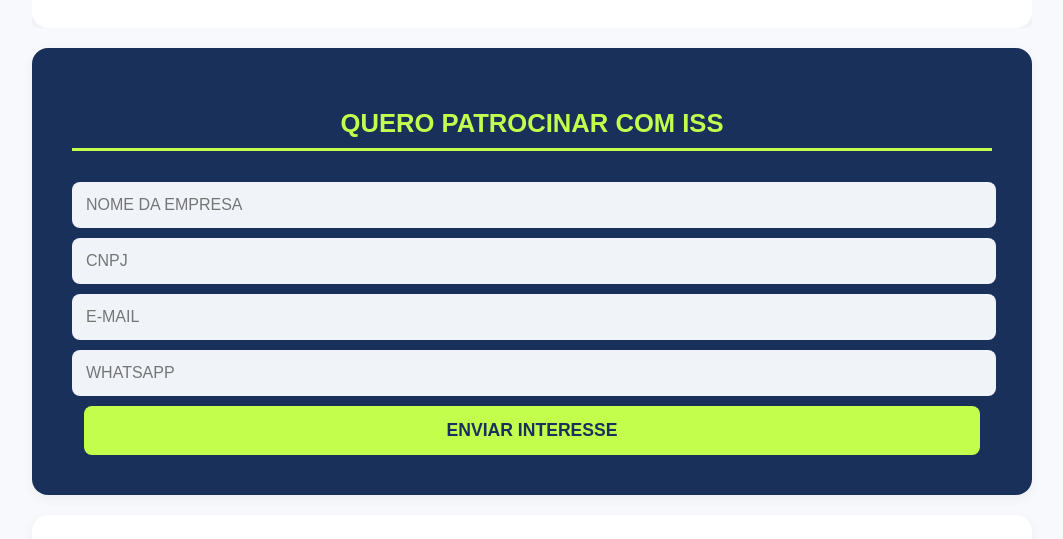
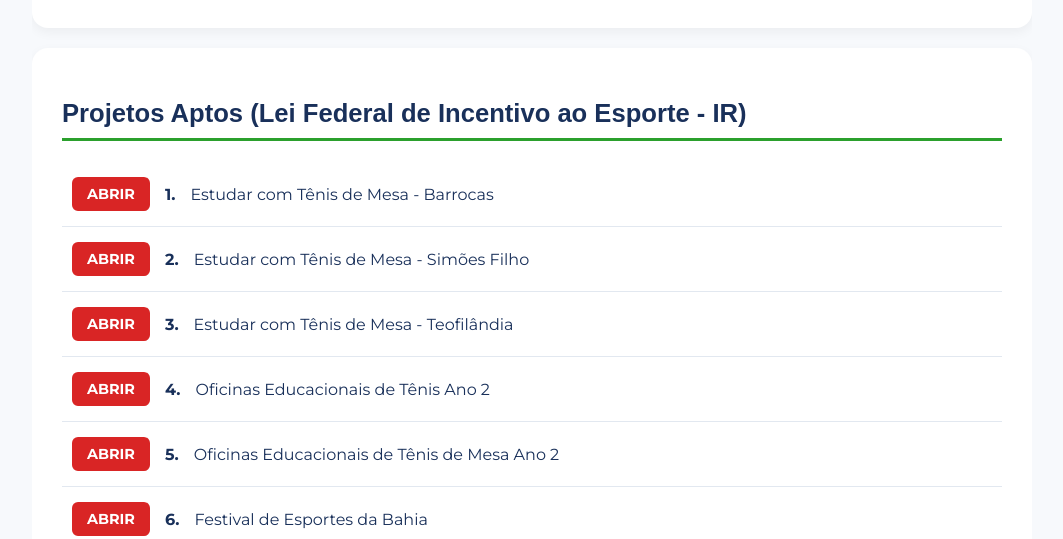
Before and after one commit to ctb-tm/lie-salvador, a plain HTML site: page index.html in a window 1280 px wide. Shown: the part 2026-2565 px from the top of the page, without its empty margins (108-1171 px from the left). Drawn offline with Linux system fonts and the light colour scheme.

Commit message:
Update index.html

```diff
--- a/index.html
+++ b/index.html
@@ -9,16 +9,17 @@
     <link href="https://fonts.googleapis.com/css2?family=Montserrat:wght@400;700;800&display=swap" rel="stylesheet">
     <style>
         :root {
-            --primary-blue: #19305A; /*  */
-            --accent-green-dark: #2BA02D; /*  */
-            --accent-green-light: #C3FE4D; /*  */
+            --primary-blue: #19305A;
+            --accent-green-dark: #2BA02D;
+            --accent-green-light: #C3FE4D;
+            --accent-red: #d92525;
             --background-light: #f7f9fc;
             --text-light: #ffffff;
             --text-dark: #333333;
         }
 
         body {
-            font-family: 'Montserrat', sans-serif; /* [cite: 3] */
+            font-family: 'Montserrat', sans-serif;
             margin: 0;
             padding: 20px;
             background-color: var(--background-light);
@@ -47,7 +48,7 @@
         header h1 {
             margin: 0;
             font-size: 1.8em;
-            font-family: 'Montserrat ExtraBold', sans-serif; /*  */
+            font-family: 'Montserrat ExtraBold', sans-serif;
             color: var(--primary-blue);
             text-align: center;
         }
@@ -109,7 +110,7 @@
         }
 
         h2 {
-            font-family: 'Montserrat ExtraBold', sans-serif; /*  */
+            font-family: 'Montserrat ExtraBold', sans-serif;
             border-bottom: 3px solid var(--accent-green-dark);
             padding-bottom: 10px;
             color: var(--primary-blue);
@@ -196,11 +197,50 @@
         th {
             background-color: var(--primary-blue);
             color: var(--text-light);
-            font-family: 'Montserrat ExtraBold', sans-serif; /*  */
+            font-family: 'Montserrat ExtraBold', sans-serif;
         }
 
         tr:nth-child(even) { background-color: #f8fafc; }
         tr:hover { background-color: #f1f5f9; }
+
+        /* ESTILOS PARA NOVA SEÇÃO DE PROJETOS FEDERAIS */
+        .federal-project-list {
+            list-style: none;
+            padding: 0;
+            margin-top: 20px;
+        }
+        .federal-project-item {
+            display: flex;
+            align-items: center;
+            padding: 15px 10px;
+            border-bottom: 1px solid #e2e8f0;
+            gap: 15px;
+        }
+        .federal-project-item:last-child {
+            border-bottom: none;
+        }
+        .btn-abrir {
+            background-color: var(--accent-red);
+            color: var(--text-light);
+            padding: 8px 15px;
+            border-radius: 6px;
+            text-decoration: none;
+            font-weight: bold;
+            font-size: 0.9em;
+            transition: background-color 0.3s ease;
+        }
+        .btn-abrir:hover {
+            background-color: #b51d1d;
+        }
+        .project-number {
+            font-weight: bold;
+            color: var(--primary-blue);
+        }
+        .project-name {
+            color: var(--primary-blue);
+            flex: 1; /* Faz o nome ocupar o espaço restante */
+        }
+        /* FIM DOS ESTILOS DA NOVA SEÇÃO */
 
         .modal { display: none; position: fixed; z-index: 1000; left: 0; top: 0; width: 100%; height: 100%; overflow: auto; background-color: rgba(0,0,0,0.7); }
         .modal-content { background-color: #fefefe; margin: 10% auto; padding: 25px; border: 1px solid #888; width: 90%; max-width: 350px; text-align: center; border-radius: 16px; }
@@ -321,7 +361,43 @@
                 <h2>Simulação de Incentivo Fiscal via ISS</h2>
                 <table><thead><tr><th>Valor ISS Pago/Ano (R$)</th><th>Potencial de Incentivo (20%) (R$)</th><th>Aporte Mensal Máximo (R$)</th></tr></thead><tbody><tr><td>100.000</td><td>20.000</td><td>1.666,67</td></tr><tr><td>200.000</td><td>40.000</td><td>3.333,33</td></tr><tr><td>300.000</td><td>60.000</td><td>5.000,00</td></tr><tr><td>400.000</td><td>80.000</td><td>6.666,67</td></tr><tr><td>500.000</td><td>100.000</td><td>8.333,33</td></tr><tr><td>600.000</td><td>120.000</td><td>10.000,00</td></tr><tr><td>700.000</td><td>140.000</td><td>11.666,67</td></tr><tr><td>800.000</td><td>160.000</td><td>13.333,33</td></tr><tr><td>900.000</td><td>180.000</td><td>15.000,00</td></tr><tr><td>1.000.000</td><td>200.000</td><td>16.666,67</td></tr><tr><td>1.100.000</td><td>220.000</td><td>18.333,33</td></tr><tr><td>1.200.000</td><td>240.000</td><td>20.000,00</td></tr></tbody></table>
             </div>
-        </div>
+
+            <div class="section">
+                <h2>Projetos Aptos (Lei Federal de Incentivo ao Esporte - IR)</h2>
+                <ul class="federal-project-list">
+                    <li class="federal-project-item">
+                        <a href="https://ctb-tm.github.io/estudar-com-tenis-de-mesa/" target="_blank" class="btn-abrir">ABRIR</a>
+                        <span class="project-number">1.</span>
+                        <span class="project-name">Estudar com Tênis de Mesa - Barrocas</span>
+                    </li>
+                    <li class="federal-project-item">
+                        <a href="https://ctb-tm.github.io/estudar-com-tenis-de-mesa/" target="_blank" class="btn-abrir">ABRIR</a>
+                        <span class="project-number">2.</span>
+                        <span class="project-name">Estudar com Tênis de Mesa - Simões Filho</span>
+                    </li>
+                    <li class="federal-project-item">
+                        <a href="https://ctb-tm.github.io/estudar-com-tenis-de-mesa/" target="_blank" class="btn-abrir">ABRIR</a>
+                        <span class="project-number">3.</span>
+                        <span class="project-name">Estudar com Tênis de Mesa - Teofilândia</span>
+                    </li>
+                    <li class="federal-project-item">
+                        <a href="https://ctb-tm.github.io/oficinas-tenis-ano2/" target="_blank" class="btn-abrir">ABRIR</a>
+                        <span class="project-number">4.</span>
+                        <span class="project-name">Oficinas Educacionais de Tênis Ano 2</span>
+                    </li>
+                    <li class="federal-project-item">
+                        <a href="https://ctb-tm.github.io/oficinas-tenis-de-mesa-ano-2/" target="_blank" class="btn-abrir">ABRIR</a>
+                        <span class="project-number">5.</span>
+                        <span class="project-name">Oficinas Educacionais de Tênis de Mesa Ano 2</span>
+                    </li>
+                     <li class="federal-project-item">
+                        <a href="https://ctb-tm.github.io/festival-imprimir/" target="_blank" class="btn-abrir">ABRIR</a>
+                        <span class="project-number">6.</span>
+                        <span class="project-name">Festival de Esportes da Bahia</span>
+                    </li>
+                </ul>
+            </div>
+            </div>
 
         <div class="section sponsor-section">
             <h2>QUERO PATROCINAR COM ISS</h2>
@@ -345,7 +421,8 @@
         <div class="modal-content">
             <span class="close-button">&times;</span>
             <h3>Doação para o Projeto</h3>
-            <p><strong>Beneficiário:</strong> Clube dos Tenistas da Bahia</p> <p><strong>CNPJ:</strong> 23.146.328/0001-16</p>
+            <p><strong>Beneficiário:</strong> Clube dos Tenistas da Bahia</p>
+            <p><strong>CNPJ:</strong> 23.146.328/0001-16</p>
             <img src="qrcode.png" alt="QR Code PIX" style="max-width: 200px;">
             <div class="pix-copy-area">
                 <p><strong>PIX Copia e Cola:</strong></p>
@@ -366,7 +443,6 @@
         document.getElementById("copy-button").addEventListener("click", function() {
             var copyText = document.getElementById("pix-code");
 
-            // Usando a API de Clipboard moderna e mais segura
             navigator.clipboard.writeText(copyText.value).then(function() {
                 alert("Código PIX copiado!");
             }, function(err) {
```
